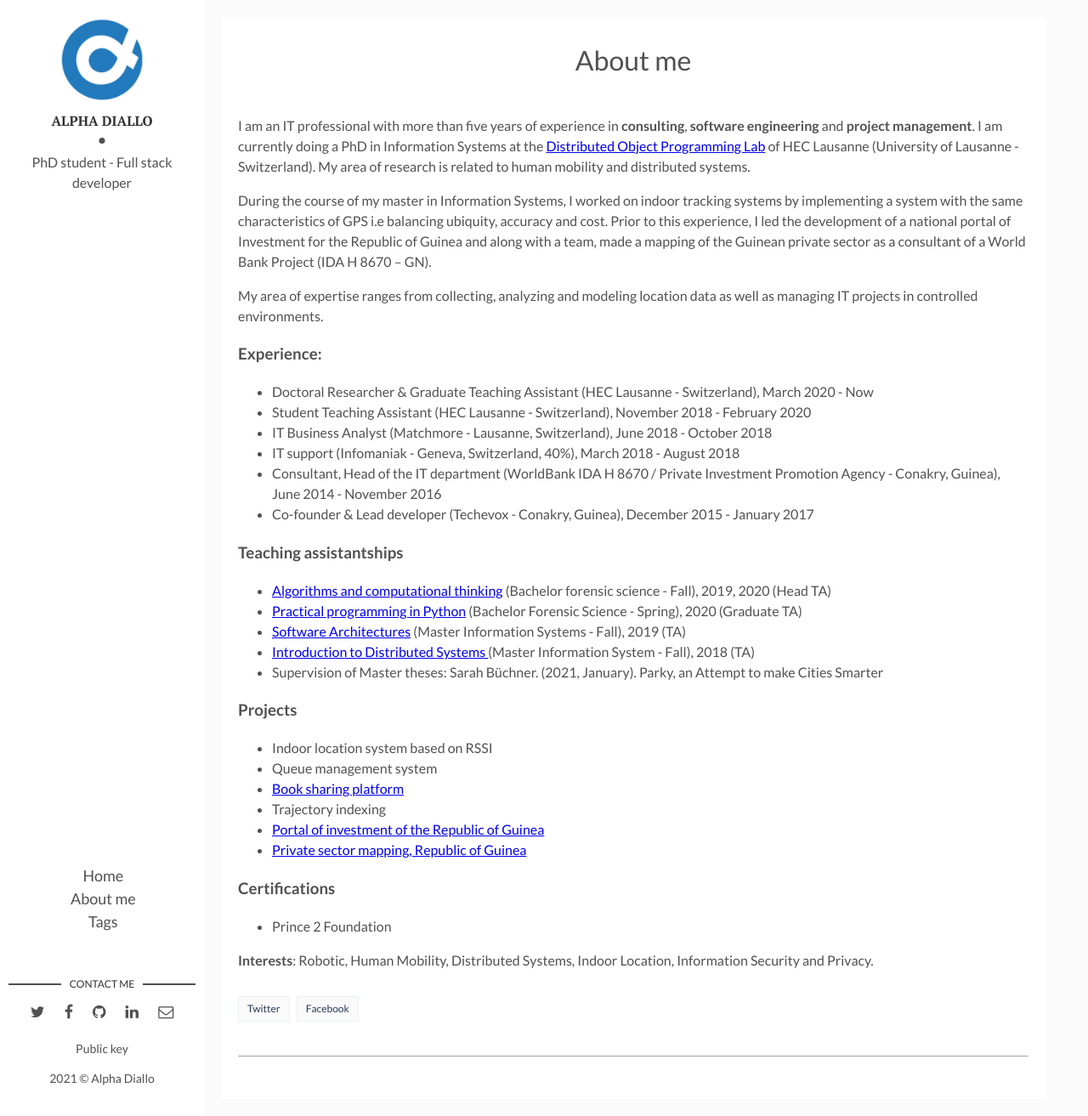
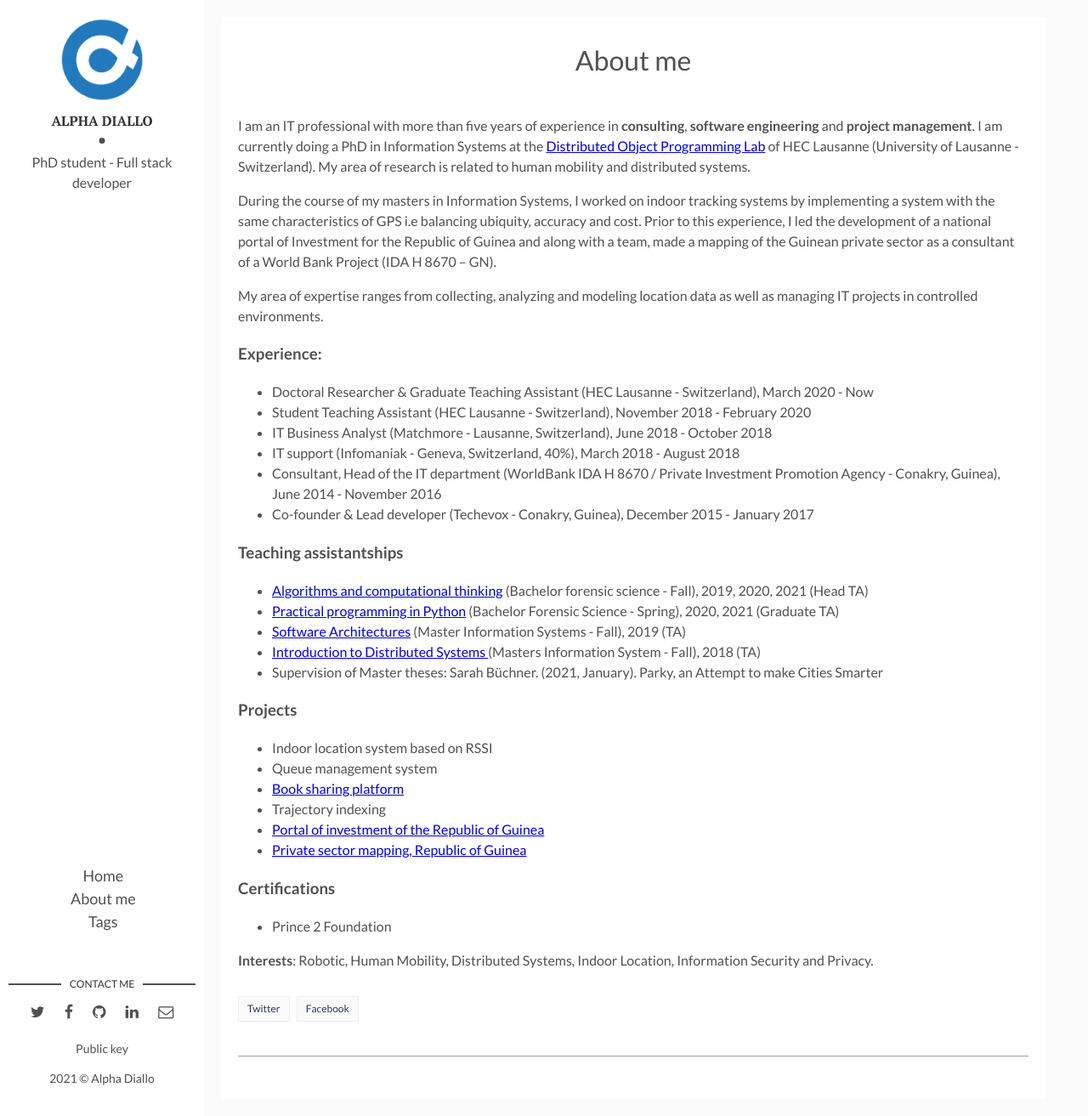
Before and after one commit to alphasldiallo/alphasldiallo.github.io, a Jekyll site: the page built from about.html, in a window 1280 px wide and 1313 px high. Shown: the whole window at 85% size. Built offline with Jekyll 4.4.1, drawn with Linux system fonts in a browser that asks for light colours; comment, search, counter and statistics services are not loaded.

Commit message:
Typo in About

```diff
--- a/about.html
+++ b/about.html
@@ -5,7 +5,7 @@ layout: post
 
 I am an IT professional with more than five years of experience in **consulting**, **software engineering**  and **project management**. I am currently doing a PhD in Information Systems at the [Distributed Object Programming Lab](http://doplab.unil.ch) of HEC Lausanne (University of Lausanne - Switzerland). My area of research is related to human mobility and distributed systems.
 
-During the course of my master in Information Systems, I worked on indoor tracking systems by implementing a system with the same characteristics of GPS i.e balancing ubiquity, accuracy and cost. Prior to this experience, I led the development of a national portal of Investment for the Republic of Guinea and along with a team, made a mapping of the Guinean private sector as a consultant of a World Bank Project (IDA H 8670 – GN).
+During the course of my masters in Information Systems, I worked on indoor tracking systems by implementing a system with the same characteristics of GPS i.e balancing ubiquity, accuracy and cost. Prior to this experience, I led the development of a national portal of Investment for the Republic of Guinea and along with a team, made a mapping of the Guinean private sector as a consultant of a World Bank Project (IDA H 8670 – GN).
 
 
 My area of expertise ranges from collecting, analyzing and modeling location data as well as managing IT projects in controlled environments.
@@ -20,10 +20,10 @@ My area of expertise ranges from collecting, analyzing and modeling location dat
 - Co-founder &amp; Lead developer (Techevox - Conakry, Guinea), December 2015 - January 2017
 
 ### Teaching assistantships
-- [Algorithms and computational thinking](https://hecnet.unil.ch/hec/syllabus/descriptif/2177?dyn_lang=en) (Bachelor forensic science - Fall), 2019, 2020 (Head TA)
-- [Practical programming in Python](https://applicationspub.unil.ch/interpub/noauth/php/Ud/ficheCours.php?v_ueid=19&v_semposselected=-1&v_langue=en&v_isinterne=&v_enstyid=63936) (Bachelor Forensic Science - Spring), 2020 (Graduate TA)
+- [Algorithms and computational thinking](https://hecnet.unil.ch/hec/syllabus/descriptif/2177?dyn_lang=en) (Bachelor forensic science - Fall), 2019, 2020, 2021 (Head TA)
+- [Practical programming in Python](https://applicationspub.unil.ch/interpub/noauth/php/Ud/ficheCours.php?v_ueid=19&v_semposselected=-1&v_langue=en&v_isinterne=&v_enstyid=63936) (Bachelor Forensic Science - Spring), 2020, 2021 (Graduate TA)
 - [Software Architectures](https://hecnet.unil.ch/hec/syllabus/descriptif/2458?dyn_lang=en) (Master Information Systems - Fall), 2019 (TA)
-- [ Introduction to Distributed Systems ](https://hecnet.unil.ch/hec/syllabus/descriptif/1463?dyn_lang=en)(Master Information System - Fall), 2018 (TA)
+- [ Introduction to Distributed Systems ](https://hecnet.unil.ch/hec/syllabus/descriptif/1463?dyn_lang=en)(Masters Information System - Fall), 2018 (TA)
 - Supervision of Master theses: Sarah Büchner. (2021, January). Parky, an Attempt to make Cities Smarter
 
 
```
